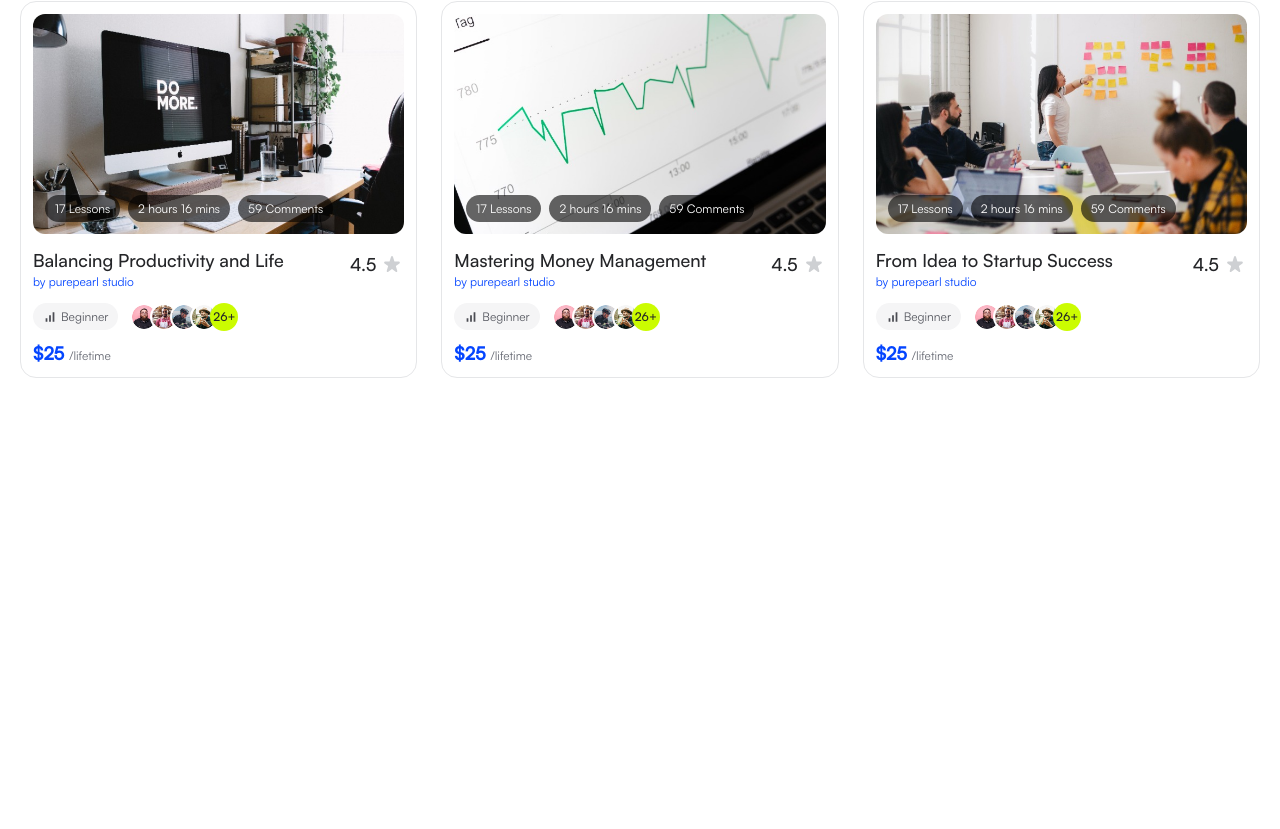
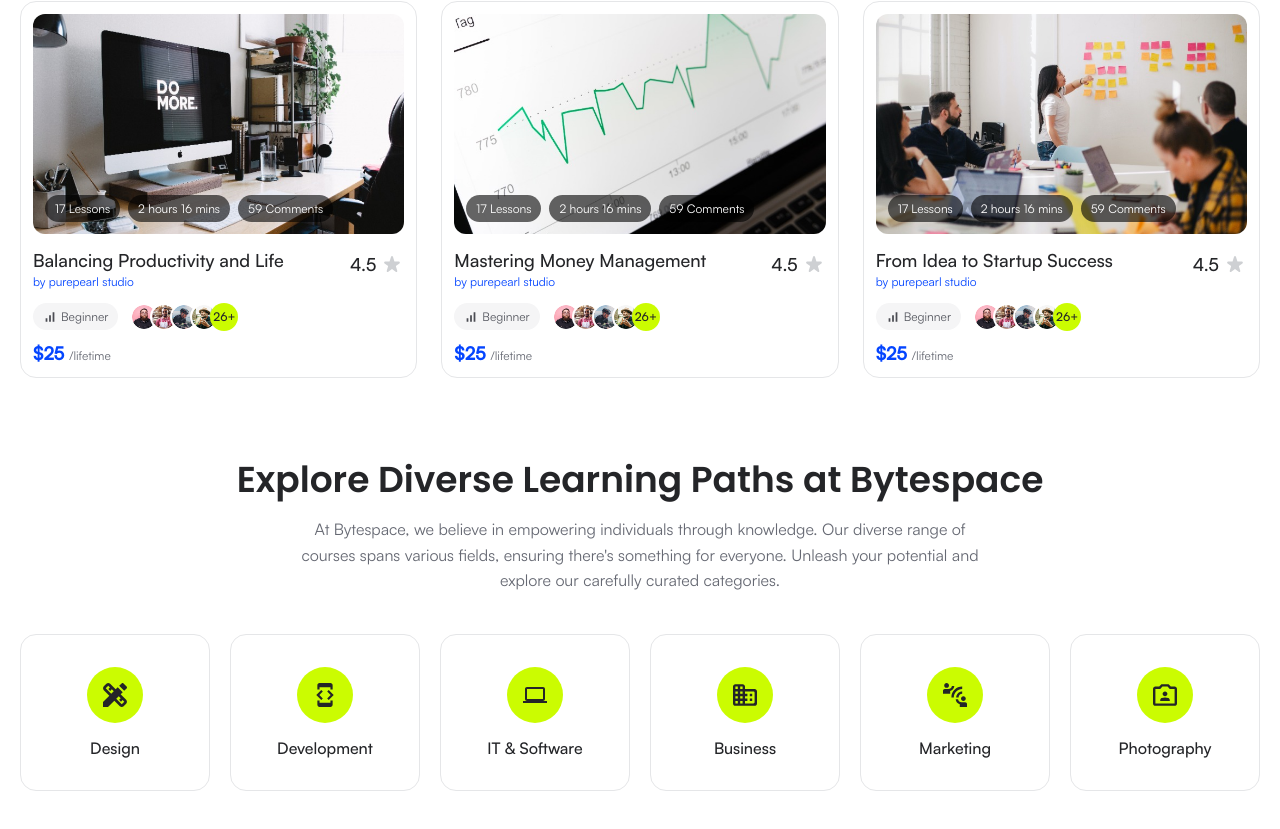
Before and after one commit to utsomondal/bytespace-new, a React (Vite) app: page / in a window 1280 px wide. Shown: the part 2065-2894 px from the top of the page. Before the commit the page ends 2523 px from the top, so only its background shows below. Built offline with nearby package versions, Linux system fonts and the light colour scheme.

Commit message:
feat: add learning paths category grid section

```diff
--- a/src/App.jsx
+++ b/src/App.jsx
@@ -2,6 +2,7 @@ import Navbar from "./components/Navbar";
 import Hero from "./components/Hero";
 import LogoStrip from "./components/LogoStrip";
 import CourseSection from "./components/CourseSection";
+import CategoryGrid from "./components/CategoryGrid";
 
 export default function App() {
   return (
@@ -11,6 +12,7 @@ export default function App() {
         <Hero />
         <LogoStrip />
         <CourseSection />
+        <CategoryGrid />
       </main>
     </>
   );
--- /dev/null
+++ b/src/components/CategoryGrid.jsx
@@ -0,0 +1,40 @@
+const categories = [
+  { icon: "/icons/categories/design.svg", label: "Design" },
+  { icon: "/icons/categories/development.svg", label: "Development" },
+  { icon: "/icons/categories/it-software.svg", label: "IT & Software" },
+  { icon: "/icons/categories/business.svg", label: "Business" },
+  { icon: "/icons/categories/marketing.svg", label: "Marketing" },
+  { icon: "/icons/categories/photography.svg", label: "Photography" },
+];
+
+export default function CategoryGrid() {
+  return (
+    <section className="bg-white pb-20">
+      <div className="container-1440 px-5 text-center">
+        <h2 className="heading-s text-neutral-950">
+          Explore Diverse Learning Paths at Bytespace
+        </h2>
+        <p className="body-m mx-auto mt-4 max-w-175 text-neutral-500">
+          At Bytespace, we believe in empowering individuals through knowledge.
+          Our diverse range of courses spans various fields, ensuring there's
+          something for everyone. Unleash your potential and explore our
+          carefully curated categories.
+        </p>
+
+        <div className="mt-10 grid grid-cols-2 gap-5 sm:grid-cols-3 lg:grid-cols-6">
+          {categories.map(({ icon, label }) => (
+            <div
+              key={label}
+              className="flex flex-col items-center gap-4 rounded-2xl border border-neutral-100 px-4 py-8 transition-shadow hover:shadow-md"
+            >
+              <span className="flex h-14 w-14 items-center justify-center rounded-full bg-secondary-500">
+                <img src={icon} alt="" className="h-6 w-6" />
+              </span>
+              <p className="label-m text-neutral-950">{label}</p>
+            </div>
+          ))}
+        </div>
+      </div>
+    </section>
+  );
+}
```
